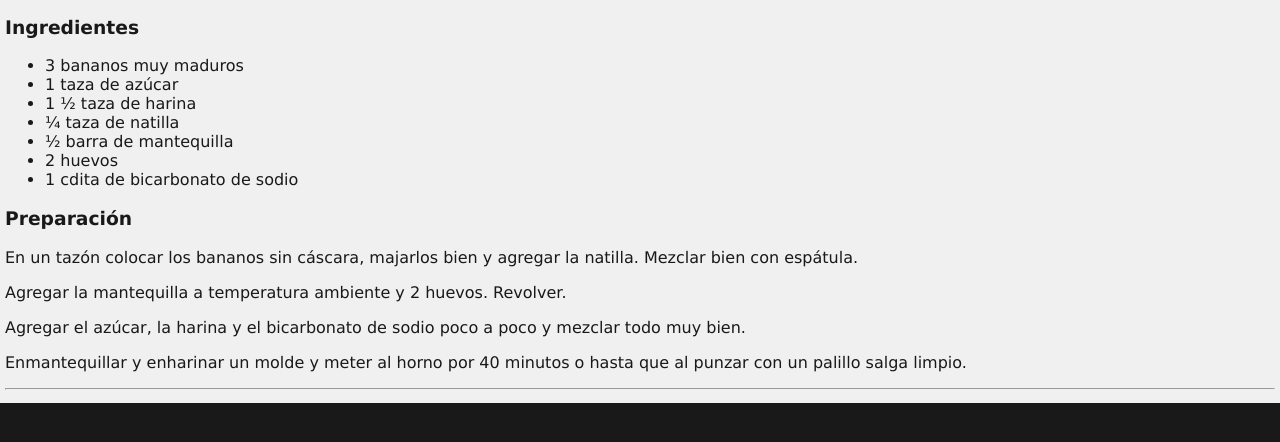
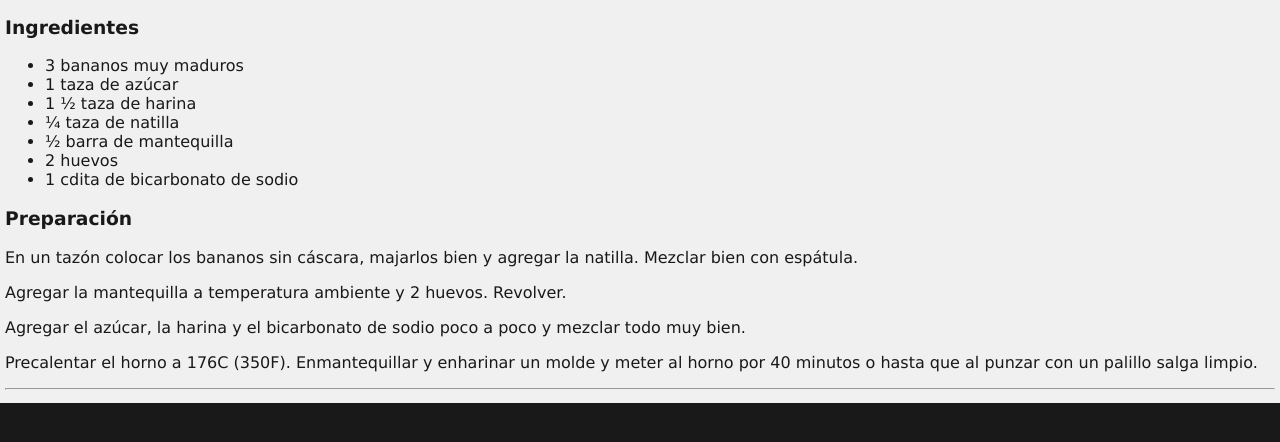
Before and after one commit to jfcchisco/recipes, a plain HTML site: page pages/pan_de_banano.html in a window 1280 px wide. Shown: the part 118-560 px from the top of the page. Drawn offline with Linux system fonts and the light colour scheme.

Commit message:
Update pan_de_banano.html

```diff
--- a/pages/pan_de_banano.html
+++ b/pages/pan_de_banano.html
@@ -30,7 +30,7 @@
         <p>En un tazón colocar los bananos sin cáscara, majarlos bien y agregar la natilla. Mezclar bien con espátula.</p>
         <p>Agregar la mantequilla a temperatura ambiente y 2 huevos. Revolver.</p>
         <p>Agregar el azúcar, la harina y el bicarbonato de sodio poco a poco y mezclar todo muy bien.</p>
-        <p>Enmantequillar y enharinar un molde y meter al horno por 40 minutos o hasta que al punzar con un palillo salga limpio.</p>
+        <p>Precalentar el horno a 176C (350F). Enmantequillar y enharinar un molde y meter al horno por 40 minutos o hasta que al punzar con un palillo salga limpio.</p>
 
 
         <hr>
```
